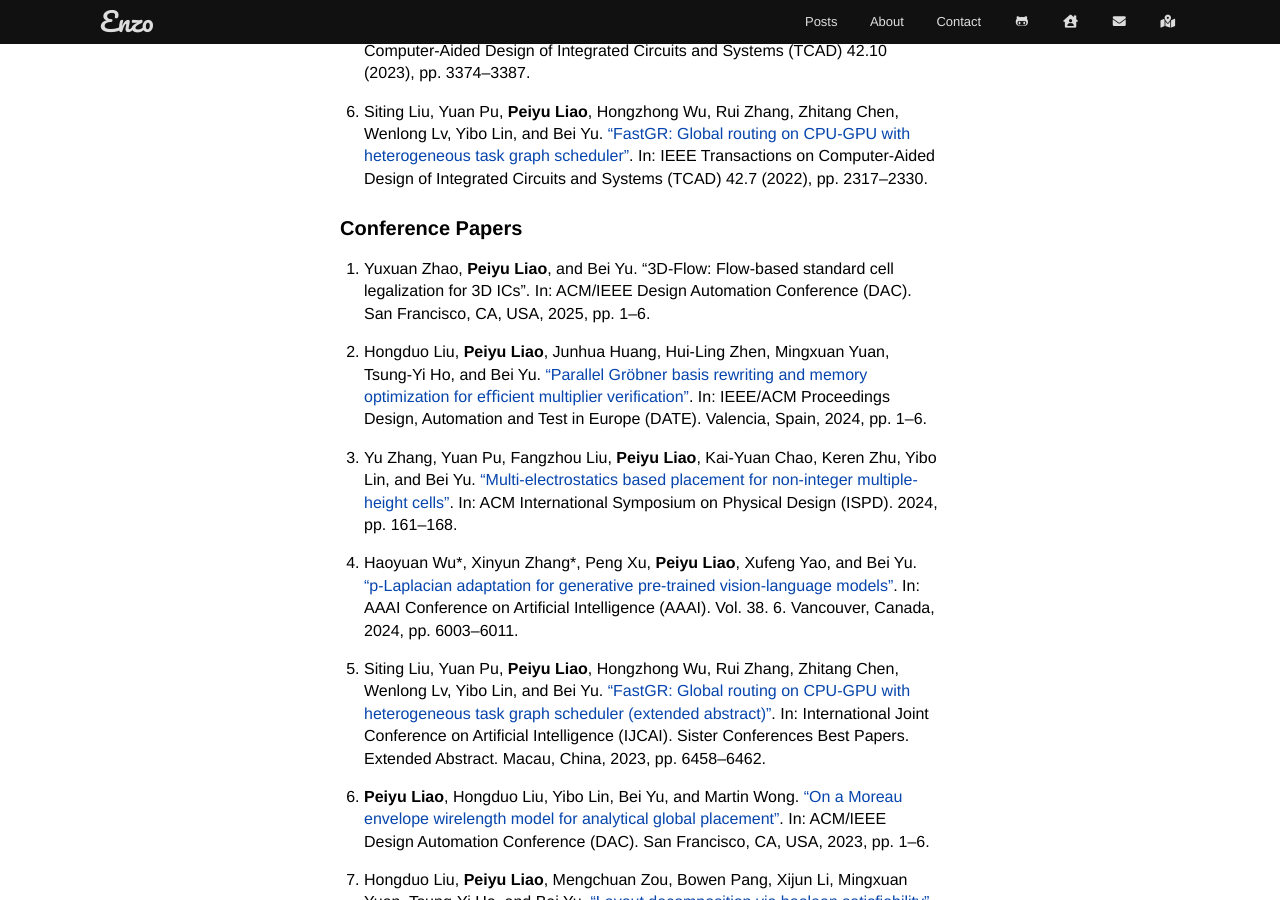
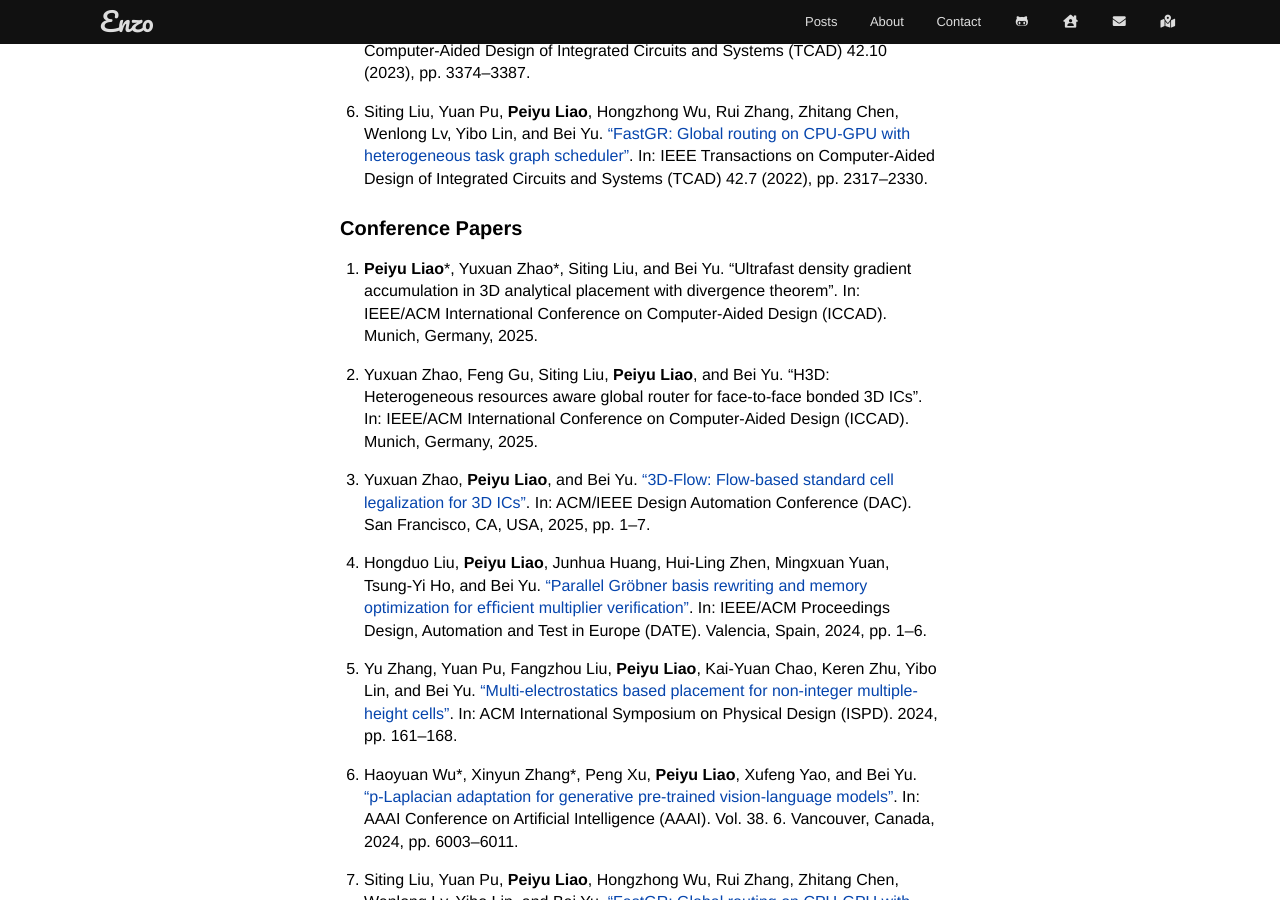
Before and after one commit to enzoleo/enzoleo.github.io, a Jekyll site: the page built from pages/about.md, in a window 1280 px wide and 900 px high, scrolled down 884 px. Built offline with Jekyll 4.4.1, drawn with Linux system fonts in a browser that asks for light colours.

Commit message:
Update pubs after quite a few time

```diff
--- a/pages/about.md
+++ b/pages/about.md
@@ -19,7 +19,9 @@ Hi, I am *Peiyu*. Currently I am working at Huawei HKRC Noah's Ark Lab. Previous
 1. Siting Liu, Yuan Pu, **Peiyu Liao**, Hongzhong Wu, Rui Zhang, Zhitang Chen, Wenlong Lv, Yibo Lin, and Bei Yu. ["FastGR: Global routing on CPU-GPU with heterogeneous task graph scheduler"](http://dx.doi.org/10.1109/TCAD.2022.3217668). In: IEEE Transactions on Computer-Aided Design of Integrated Circuits and Systems (TCAD) 42.7 (2022), pp. 2317--2330.
 
 ### Conference Papers
-1. Yuxuan Zhao, **Peiyu Liao**, and Bei Yu. "3D-Flow: Flow-based standard cell legalization for 3D ICs". In: ACM/IEEE Design Automation Conference (DAC). San Francisco, CA, USA, 2025, pp. 1--6.
+1. **Peiyu Liao**\*, Yuxuan Zhao\*, Siting Liu, and Bei Yu. "Ultrafast density gradient accumulation in 3D analytical placement with divergence theorem". In: IEEE/ACM International Conference on Computer-Aided Design (ICCAD). Munich, Germany, 2025.
+1. Yuxuan Zhao, Feng Gu, Siting Liu, **Peiyu Liao**, and Bei Yu. "H3D: Heterogeneous resources aware global router for face-to-face bonded 3D ICs". In: IEEE/ACM International Conference on Computer-Aided Design (ICCAD). Munich, Germany, 2025.
+1. Yuxuan Zhao, **Peiyu Liao**, and Bei Yu. ["3D-Flow: Flow-based standard cell legalization for 3D ICs"](http://dx.doi.org/10.1109/DAC63849.2025.11132587). In: ACM/IEEE Design Automation Conference (DAC). San Francisco, CA, USA, 2025, pp. 1--7.
 1. Hongduo Liu, **Peiyu Liao**, Junhua Huang, Hui-Ling Zhen, Mingxuan Yuan, Tsung-Yi Ho, and Bei Yu. ["Parallel Gröbner basis rewriting and memory optimization for eﬀicient multiplier verification"](http://dx.doi.org/10.23919/DATE58400.2024.10546568). In: IEEE/ACM Proceedings Design, Automation and Test in Europe (DATE). Valencia, Spain, 2024, pp. 1--6.
 1. Yu Zhang, Yuan Pu, Fangzhou Liu, **Peiyu Liao**, Kai-Yuan Chao, Keren Zhu, Yibo Lin, and Bei Yu. ["Multi-electrostatics based placement for non-integer multiple-height cells"](http://dx.doi.org/10.1145/3626184.3633320). In: ACM International Symposium on Physical Design (ISPD). 2024, pp. 161--168.
 1. Haoyuan Wu\*, Xinyun Zhang\*, Peng Xu, **Peiyu Liao**, Xufeng Yao, and Bei Yu. ["p-Laplacian adaptation for generative pre-trained vision-language models"](http://dx.doi.org/10.1609/aaai.v38i6.28415). In: AAAI Conference on Artificial Intelligence (AAAI). Vol. 38. 6. Vancouver, Canada, 2024, pp. 6003--6011.
```
